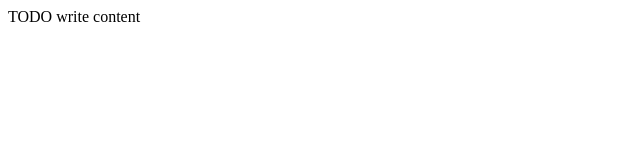
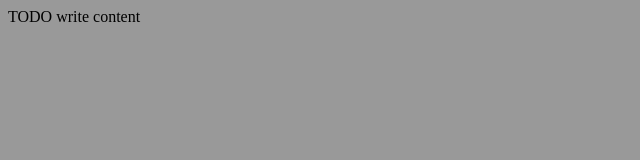
Before and after one commit to kaylee-v/kayleevanhise, a website: page PortfolioSite/public_html/index.html in a window 1280 px wide. Shown: the whole page, without its empty margins (0-640 px from the left). Drawn offline with Linux system fonts and the light colour scheme.

Commit message:
First content test
With stylesheet!

```diff
--- a/PortfolioSite/public_html/index.html
+++ b/PortfolioSite/public_html/index.html
@@ -1,14 +1,16 @@
 <!DOCTYPE html>
-<!--
-To change this license header, choose License Headers in Project Properties.
-To change this template file, choose Tools | Templates
-and open the template in the editor.
--->
-<html>
+<html lang="en">
     <head>
-        <title>TODO supply a title</title>
+        <title>Kaylee Van Hise</title>
         <meta charset="UTF-8">
         <meta name="viewport" content="width=device-width, initial-scale=1.0">
+        <meta name="description" content="Kaylee Van Hise - Web design and development based out of Long Beach, CA">
+        <meta name="author" content="Van Hise">
+
+        <!--Style elements-->
+        <link rel="stylesheet" type="text/css" href="style.css">
+
+        <!--Script elements-->
     </head>
     <body>
         <div>TODO write content</div>
--- /dev/null
+++ b/PortfolioSite/public_html/style.css
@@ -0,0 +1,15 @@
+/*
+To change this license header, choose License Headers in Project Properties.
+To change this template file, choose Tools | Templates
+and open the template in the editor.
+*/
+/*
+    Created on : Sep 20, 2021, 10:21:02 AM
+    Author     : kaylee
+*/
+
+/* -------- GLOBAL STYLES -------- */
+
+html {
+    background-color: #999;
+}
```
